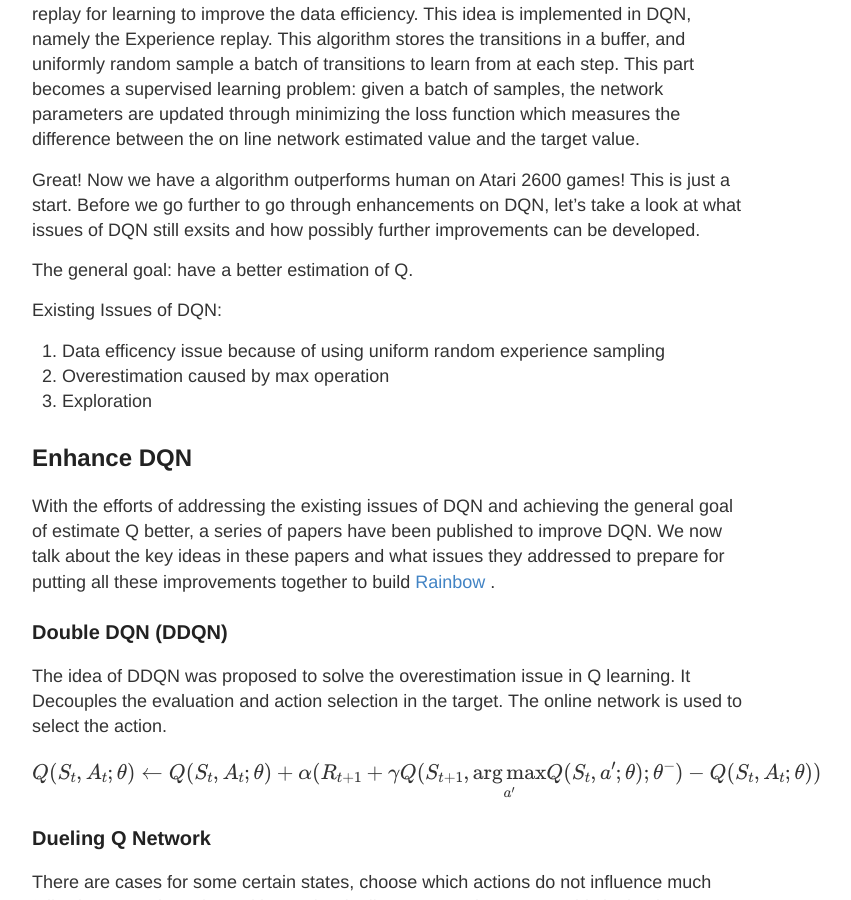
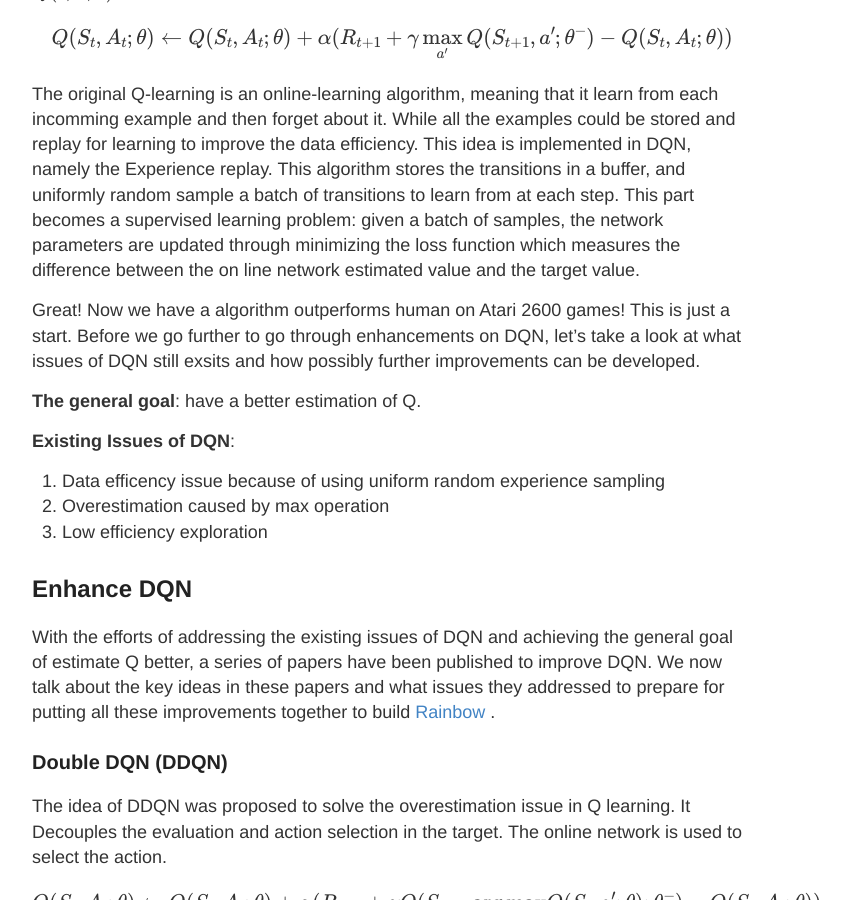
Before and after one commit to jionglearningzhang/jionglearningzhang.github.io, a Jekyll site: the page built from _posts/2019-04-08-on-the-way-of-Q-learning.md, in a window 1280 px wide and 900 px high, scrolled down 3319 px. Shown: the whole window, without its empty margins (248-1099 px from the left). Built offline with Jekyll 4.4.1, drawn with Linux system fonts in a browser that asks for light colours; formulas are drawn with MathJax 3.

Commit message:
qlearning

```diff
--- a/_posts/2019-04-08-on-the-way-of-Q-learning.md
+++ b/_posts/2019-04-08-on-the-way-of-Q-learning.md
@@ -30,14 +30,18 @@ $$Q(S_t, A_t) \leftarrow Q(S_t, A_t) + \alpha (G_t - Q(S_t, A_t))$$
 
 ### TD-control (SARSA)
 While Monte-Carlo method could give unbiased estimations of Qs, it could only be applied to episodic cases because of the requirement of having $G_t$ to update Q. In fact, during the policy evaluation, while just looking as one transition $(S, A, R, S', A')$, we have already had  information to learn from and a way to estimate the return in a bootstrap fashion with this one-step reward and estimation of Q from previous iteration:
+
 $$ G_t \leftarrow R_{t+1} + \gamma Q(S_{t+1},A_{t+1}) $$
 
 As it was done in the Monte-Carlo method, the Q function gets updated with the new estimation from the experience it learns from.
+
 $$Q(S_t, A_t) \leftarrow Q(S_t,A_t) + \alpha (R_{t+1} + \gamma Q(S_{t+1},A_{t+1}) - Q(S_t,A_t))$$
+
 During the policy improvement step, $\epsilon-greedy$ is used. Thus we have the full cycyle of  the generalized policy iteration for solving the problem. This is a super important method in reinforcement learning as it was said to be undoubtedly "one idea as central and novel to reinforcement learning".
 
 ### Q-learning (SARSAMAX)
 Basically all value-based methods are based on the idea of TD-control trying to developing various ideas to learn Q better. To be more specifically, having different ideas for estimating $G_t$ which will be used for updating Q. In TD-control method, the on-policy evaluation is used. Q-learning or SARSAMAX estimates $G_t$ with off-policy way to maximize the next step return:
+
 $$G_t \leftarrow R_{t+1} + \gamma \underset{a'}{\max}Q(S_{t+1}, a')$$ .
 
 $$Q(S_t, A_t) \leftarrow Q(S_t,A_t) + \alpha (R_{t+1} + \gamma \underset{a'}{\max}Q(S_{t+1}, a') - Q(S_t,A_t))$$
@@ -53,18 +57,19 @@ TODO: problem with large nonlinear approximate function for Q
 Besides using the neural network as the approximate function, two key ideas were proposed and implemented to make the algorithm successful: target network frozen and experience replay.
 
 In Q-learning, the evaluation network of target and learning is the same network which gets updated every step. This setup causes the issue. DQN decouples the target network for estimating $Q(t+1, a')$ and the online learning network for estimating $Q(t, a)$ through freezing the parameters in the target network, written as $Q(t,a;\theta^-)$,  for several iterations and updated periodically by copying the parameters of the online learning network $Q(t,a;\theta)$.
+
 $$Q(S_t, A_t;\theta) \leftarrow Q(S_t,A_t;\theta) + \alpha (R_{t+1} + \gamma \underset{a'}{\max}Q(S_{t+1}, a';\theta^-) - Q(S_t,A_t;\theta))$$
 
 The original Q-learning is an online-learning algorithm, meaning that it learn from each incomming example and then forget about it. While all the examples could be stored and replay for learning to improve the data efficiency. This idea is implemented in DQN, namely the Experience replay.  This algorithm stores the transitions in a buffer, and uniformly random sample a batch of transitions to learn from at each step. This part becomes a supervised learning problem: given a batch of samples, the network parameters are updated through minimizing the loss function which measures the difference between the on line network estimated value and the target value.
 
 Great! Now we have a algorithm outperforms human on Atari 2600 games! This is just a start. Before we go further to go through enhancements on DQN, let's take a look at what issues of DQN still exsits and how possibly further improvements can be developed.
 
-The general goal: have a better estimation of Q.
+**The general goal**: have a better estimation of Q.
 
-Existing Issues of DQN:
+**Existing Issues of DQN**:
 1. Data efficency issue because of using uniform random experience sampling
 2. Overestimation caused by max operation
-3. Exploration
+3. Low efficiency exploration
 
 ## Enhance DQN
 With the efforts of addressing the existing issues of DQN and achieving the general goal of estimate Q better, a series of papers have been published to improve DQN. We now talk about the key ideas in these papers and what issues they addressed to prepare for putting all these improvements together to build [Rainbow](#rainbow) .
```
